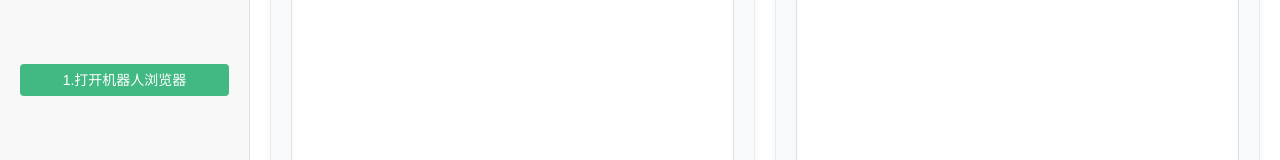
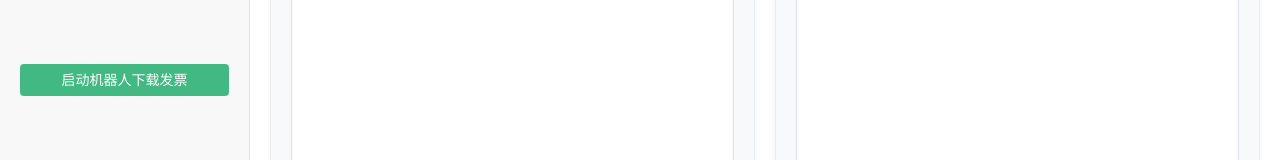
Before and after one commit to HenTai-Miao/invoice-download-tool, a Vue app: page /#/invoice-upload in a window 1280 px wide. Shown: the part 552-712 px from the top of the page. Built offline with nearby package versions, Linux system fonts and the light colour scheme.

Commit message:
fix(ui): 更新机器人浏览器按钮文本
- 将按钮文本从"打开机器人浏览器"更改为"启动机器人下载发票"

```diff
--- a/src/App.vue
+++ b/src/App.vue
@@ -19,7 +19,7 @@
           type="primary"
           @click="handleOpenRobotBrowser"
         >
-          1.打开机器人浏览器
+          启动机器人下载发票
         </el-button>
       </div>
 
```
